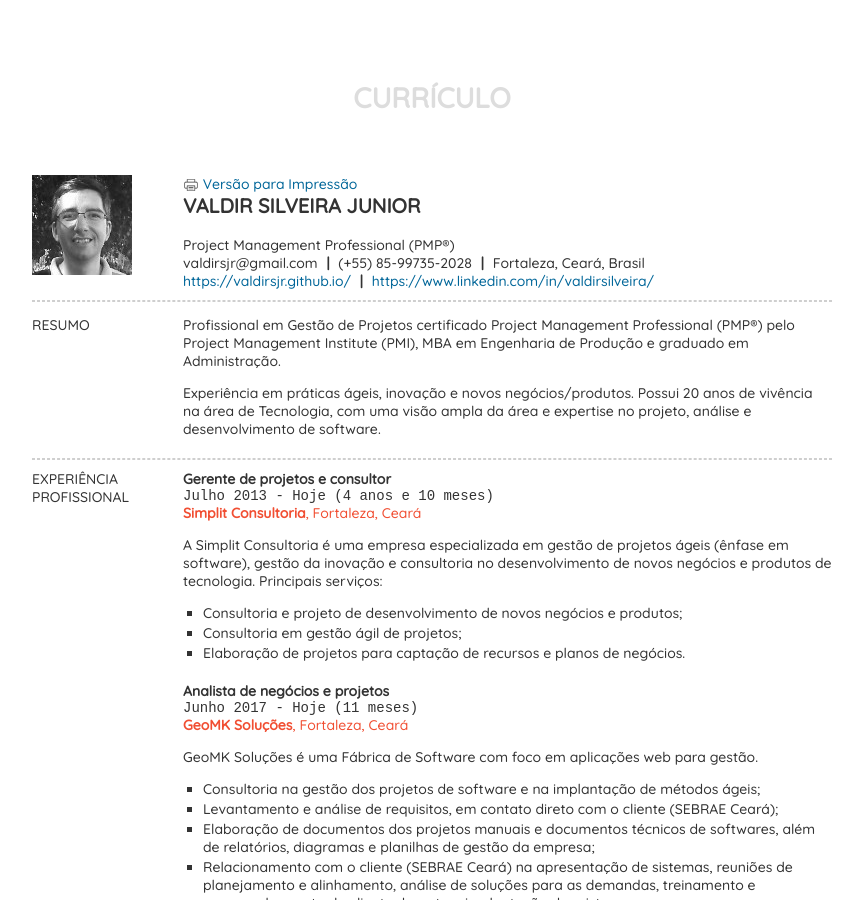
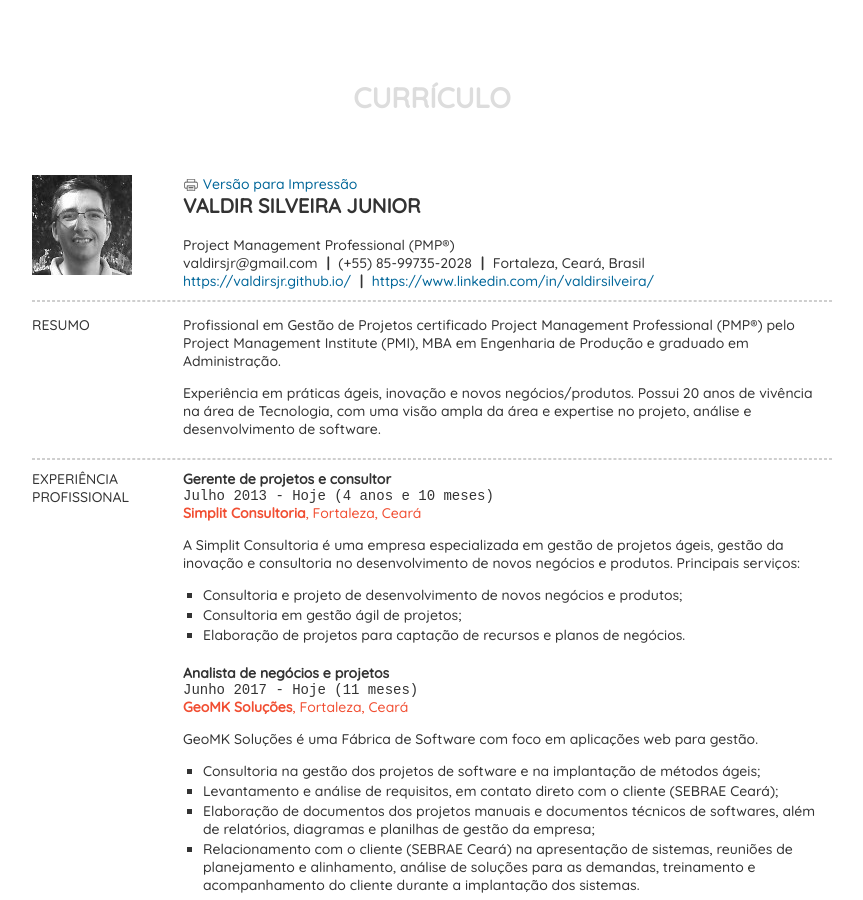
Before and after one commit to valdirsjr/valdirsjr.github.io, a Jekyll site: the page resume/index.html, which Jekyll copies as it is, in a window 1280 px wide and 900 px high. Shown: the whole window, without its empty margins (208-1071 px from the left). Built offline with Jekyll 4.4.1, drawn with Linux system fonts in a browser that asks for light colours.

Commit message:
sync linkedin

```diff
--- a/resume/index.html
+++ b/resume/index.html
@@ -80,7 +80,7 @@ License  : https://github.com/heiswayi/resume/blob/gh-pages/LICENSE.md
 						<strong>Simplit Consultoria</strong>, Fortaleza, Ceará<br>
 					</div>
 				</div>
-				<p>A Simplit Consultoria é uma empresa especializada em gestão de projetos ágeis (ênfase em software), gestão da inovação e consultoria no desenvolvimento de novos negócios e produtos de tecnologia. Principais serviços:</p>
+				<p>A Simplit Consultoria é uma empresa especializada em gestão de projetos ágeis, gestão da inovação e consultoria no desenvolvimento de novos negócios e produtos. Principais serviços:</p>
 				<ul class="highlights">
 					<li>Consultoria e projeto de desenvolvimento de novos negócios e produtos;</li>
 					<li>Consultoria em gestão ágil de projetos;</li>
```
